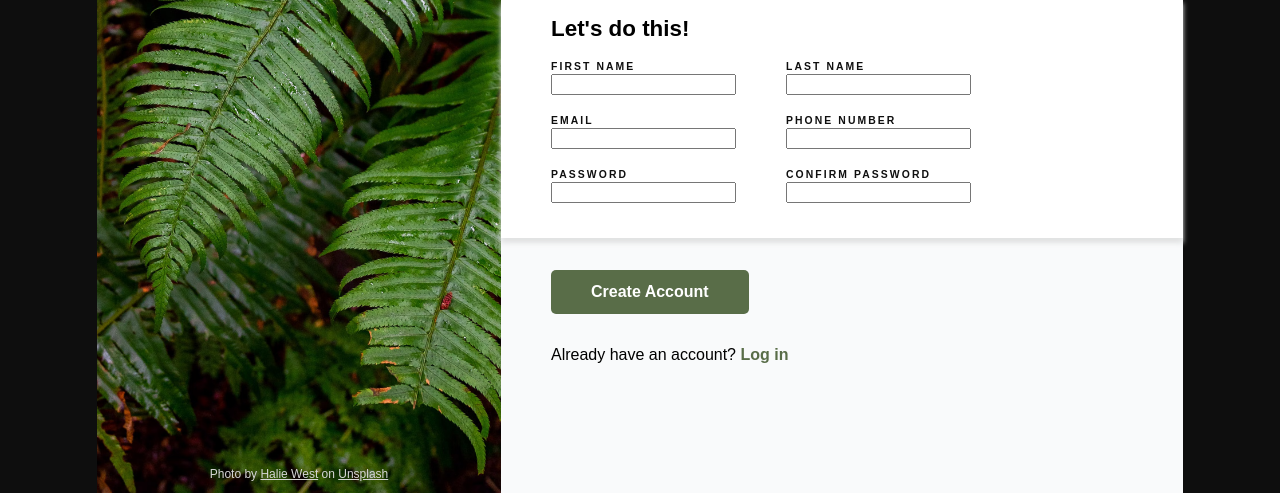
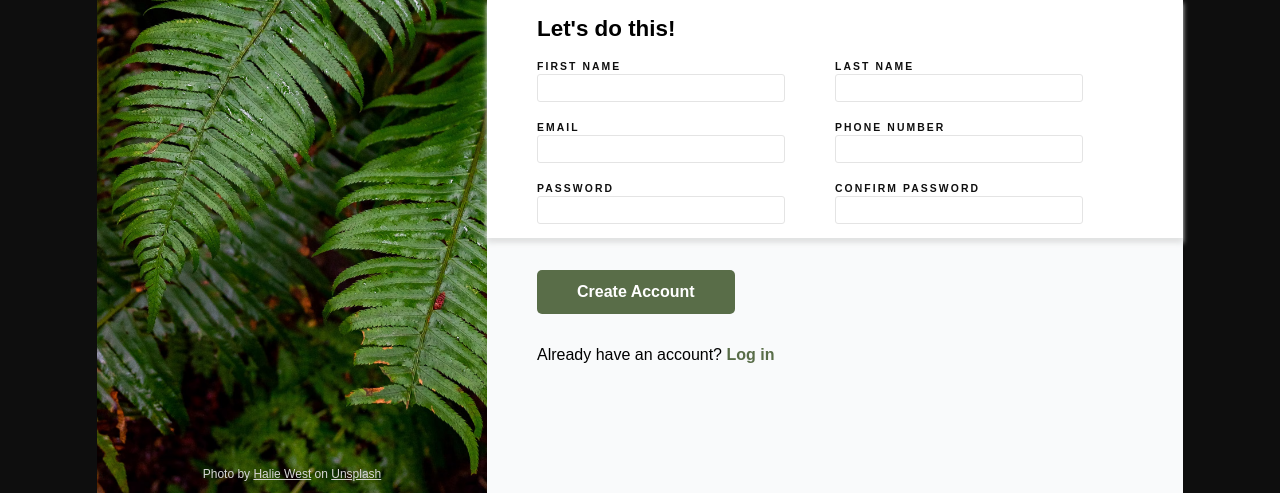
Before and after one commit to MedinaPM/sign-up-form, a plain HTML site: page index.html in a window 1280 px wide. Shown: the part 307-800 px from the top of the page. Drawn offline with Linux system fonts and the light colour scheme.

Commit message:
add pseudo-classes for focus and invalid fields

```diff
--- a/styles.css
+++ b/styles.css
@@ -119,3 +119,20 @@ label {
   letter-spacing: 0.2em;
   margin-bottom: 2px;
 }
+
+input {
+  border: 1px solid rgb(228, 228, 228);
+  border-radius: 3px;
+  padding: 5px 8px;
+  font-size: 0.9rem;
+  width: 230px;
+}
+
+input:focus {
+  outline: 1.2px solid rgb(42, 87, 216);
+  box-shadow: 3px 3px 5px 0px #b9b9b9;
+}
+
+input:invalid {
+  outline: 1.2px solid rgb(211, 49, 49);
+}
```
